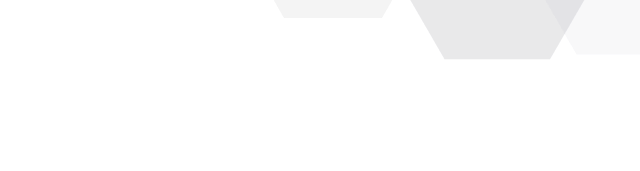
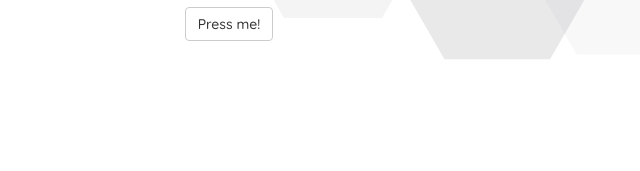
Before and after one commit to AndyS1988/first-angularJS-app, a website: page index.html in a window 1280 px wide. Shown: the part 549-720 px from the top of the page, 411-1051 px from the left. Drawn offline with nearby package versions, Linux system fonts and the light colour scheme.

```diff
--- a/index.html
+++ b/index.html
@@ -58,6 +58,14 @@
   				<p class="small">Use key words such as: gray, yellow, lightblue, lightseagreen, mediumspringgreen, black, lavender, purple, navy, teal, antiquewhite, powderblue. . .</p>
   				<p ng-show="color">Your enetered value: {{color | uppercase}}</p>
 			</div>
+			<div id="spech-button" class="btn-group">
+				<button
+					id="speachButton"
+					type="button"
+					class="btn btn-default"
+					>Press me!
+				</button>
+			</div>
 		</main>
 
 	<!-- JavaScript files bellow -->
@@ -67,6 +75,8 @@
 		<script src="https://maxcdn.bootstrapcdn.com/bootstrap/3.3.7/js/bootstrap.min.js" integrity="sha384-Tc5IQib027qvyjSMfHjOMaLkfuWVxZxUPnCJA7l2mCWNIpG9mGCD8wGNIcPD7Txa" crossorigin="anonymous"></script>
 		<!-- particlesJS -->
 		<script type="text/javascript" src="particles.min.js"></script>
+		<!-- Watson Speach to Text -->
+		<script type="text/javascript" src="watson.js"></script>
 		<!-- Custom JS -->
 		<script type="text/javascript" src="app.js"></script>
 	</body>
```
Also changed, not shown: package.json (added, +37 -0 lines), 1 other file.
